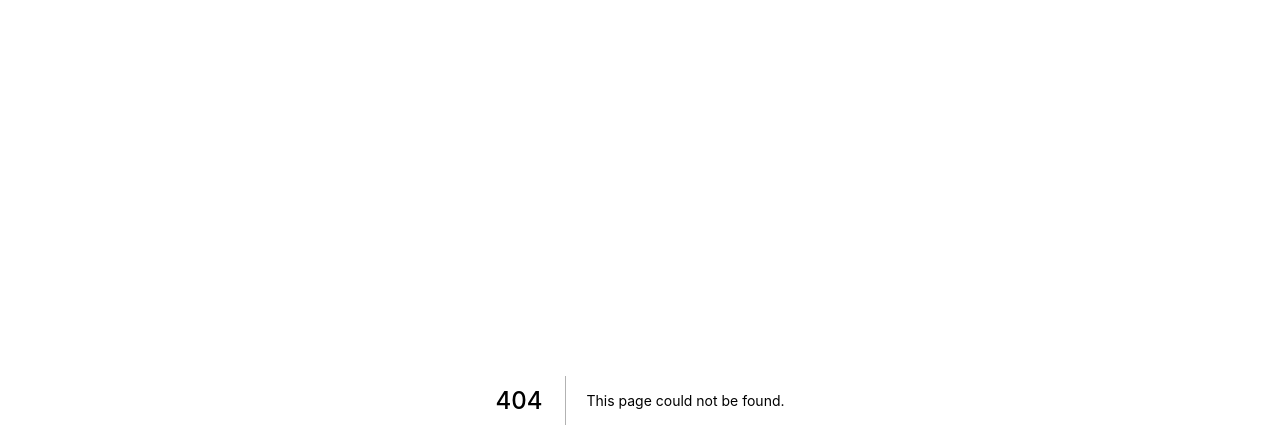
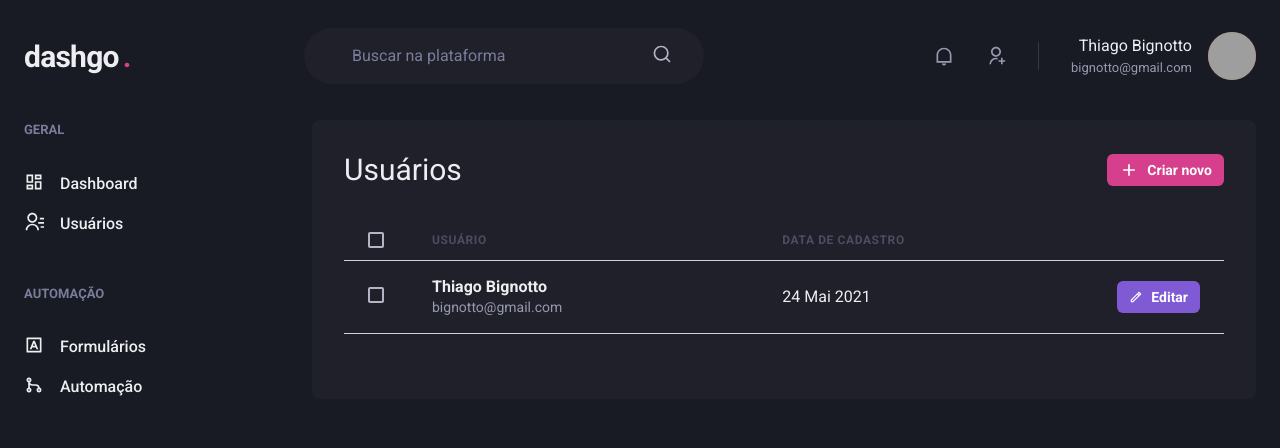
Before and after one commit to Bignotto/ignite-react-next-dashgo, a Next.js app: page /users in a window 1280 px wide. Before the commit this address had no page. Shown: the top 448 px of the page. Built offline with nearby package versions, Linux system fonts and the light colour scheme; grey boxes are pictures that could not be loaded.

Commit message:
users list page

```diff
--- /dev/null
+++ b/src/pages/users/index.tsx
@@ -0,0 +1,87 @@
+import {
+  Box,
+  Button,
+  Checkbox,
+  Flex,
+  Heading,
+  Icon,
+  Table,
+  Tbody,
+  Td,
+  Text,
+  Th,
+  Thead,
+  Tr,
+} from "@chakra-ui/react";
+import { RiAddLine, RiPencilLine } from "react-icons/ri";
+import { Header } from "../../components/Header";
+import { Sidebar } from "../../components/Sidebar";
+
+export default function UserList() {
+  return (
+    <Box>
+      <Header />
+
+      <Flex w="100%" my="6" maxWidth={1480} mx="auto" px="6">
+        <Sidebar />
+
+        <Box flex="1" borderRadius={8} bg="gray.800" p="8">
+          <Flex mb="8" justify="space-between" align="center">
+            <Heading size="lg" fontWeight="normal">
+              Usuários
+            </Heading>
+            <Button
+              as="a"
+              size="sm"
+              fontSize="sm"
+              colorScheme="pink"
+              leftIcon={<Icon as={RiAddLine} fontSize="20" />}
+            >
+              Criar novo
+            </Button>
+          </Flex>
+
+          <Table>
+            <Thead>
+              <Tr>
+                <Th px="6" color="gray.300" width="8">
+                  <Checkbox colorScheme="pink" />
+                </Th>
+                <Th>Usuário</Th>
+                <Th>Data de Cadastro</Th>
+                <Th width="8"></Th>
+              </Tr>
+            </Thead>
+            <Tbody>
+              <Tr>
+                <Td px="6">
+                  <Checkbox colorScheme="pink" />
+                </Td>
+                <Td>
+                  <Box>
+                    <Text fontWeight="bold">Thiago Bignotto</Text>
+                    <Text fontSize="sm" color="gray.300">
+                      bignotto@gmail.com
+                    </Text>
+                  </Box>
+                </Td>
+                <Td>24 Mai 2021</Td>
+                <Td flex="1">
+                  <Button
+                    as="a"
+                    size="sm"
+                    fontSize="sm"
+                    colorScheme="purple"
+                    leftIcon={<Icon as={RiPencilLine} />}
+                  >
+                    Editar
+                  </Button>
+                </Td>
+              </Tr>
+            </Tbody>
+          </Table>
+        </Box>
+      </Flex>
+    </Box>
+  );
+}
```
